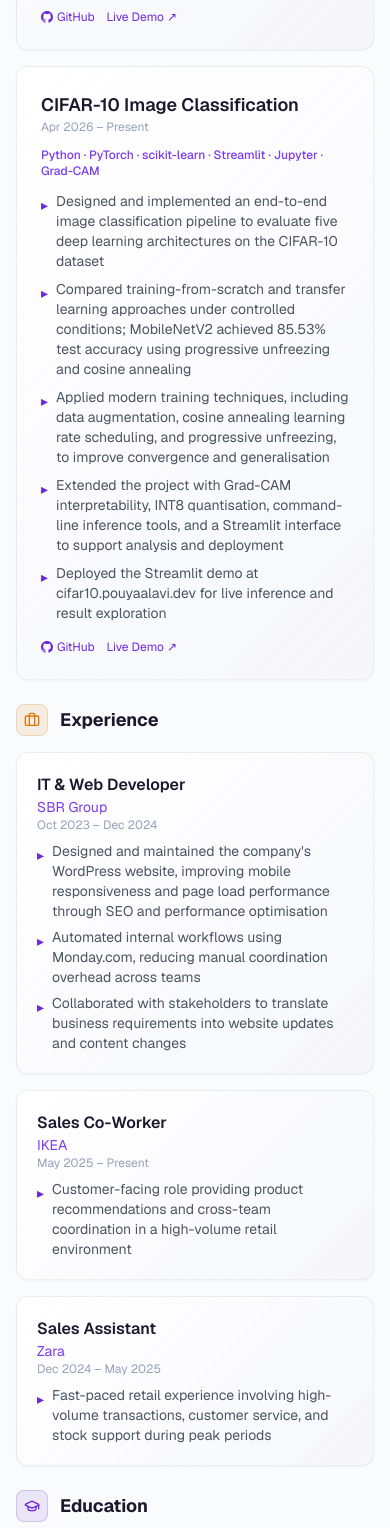
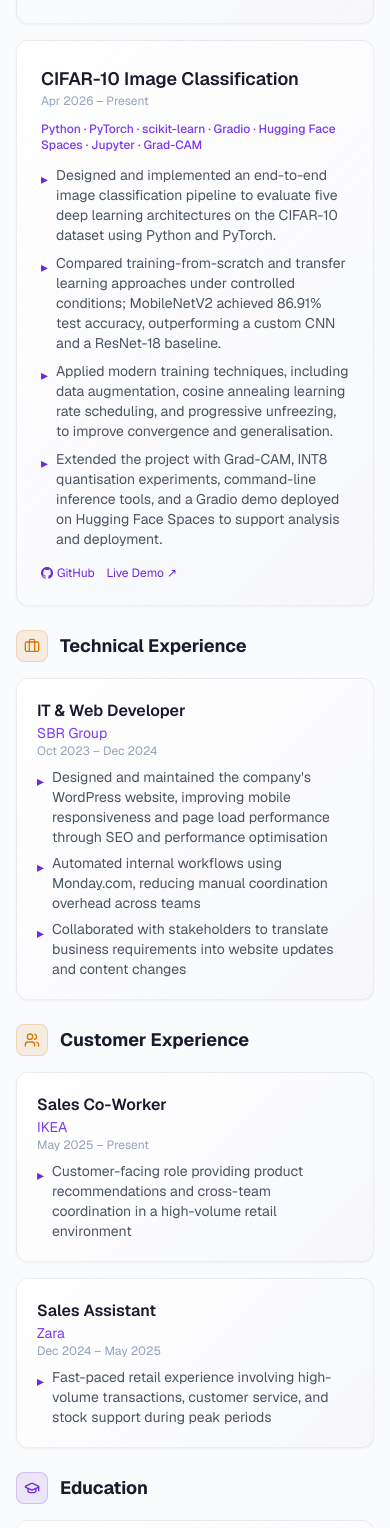
Before and after one commit to mrpouyaalavi/portfolio, a Next.js app: page /resume in a window 390 px wide. Shown: the part 2240-3768 px from the top of the page. Built offline with nearby package versions, Linux system fonts and the light colour scheme.

Commit message:
Update resume and details based on new project

```diff
--- a/src/app/about/AboutClient.tsx
+++ b/src/app/about/AboutClient.tsx
@@ -72,9 +72,9 @@
                 <span className="text-accent-light font-medium">
                   CIFAR-10 image classification
                 </span>{" "}
-                project that compares custom CNNs and transfer learning under
-                controlled conditions, with Grad-CAM interpretability and a
-                Streamlit demo.
+                project that compares a custom CNN, MobileNetV2, and ResNet-18
+                under controlled conditions, with Grad-CAM interpretability and
+                a Gradio demo on Hugging Face Spaces.
               </p>
               <p className="text-text-secondary leading-relaxed">
                 I care about accessibility, testing, and user-centred design,
--- a/src/app/resume/ResumeClient.tsx
+++ b/src/app/resume/ResumeClient.tsx
@@ -122,10 +122,9 @@
                 web applications using Next.js, React, TypeScript, and
                 Supabase. Built and deployed projects including Syllabus
                 Sync, a student productivity platform, and a CIFAR-10 image
-                classification app using Python, PyTorch, and Streamlit.
-                Strong foundation in software development, testing,
-                accessibility, and user-centred design. Open to graduate and
-                junior full-stack roles.
+                classification app using Python, PyTorch, and Gradio. Strong
+                foundation in software development, testing, accessibility,
+                and user-centred design.
               </p>
             </section>
           </AnimatedSection>
@@ -218,17 +217,50 @@
             </section>
           </AnimatedSection>
 
-          {/* Experience */}
+          {/* Technical Experience */}
           <AnimatedSection variants={fadeInUp}>
             <section className="space-y-4">
               <div className="flex items-center gap-3 mb-4">
                 <div className="w-8 h-8 rounded-lg bg-warm/10 border border-warm/20 flex items-center justify-center">
                   <Briefcase size={16} className="text-warm" />
                 </div>
-                <h3 className="text-lg font-bold text-foreground">Experience</h3>
+                <h3 className="text-lg font-bold text-foreground">Technical Experience</h3>
               </div>
               <div className="space-y-4">
-                {experiences.map((exp) => (
+                {experiences.filter((e) => e.type === "technical").map((exp) => (
+                  <div key={`${exp.company}-${exp.title}`} className="glass-card p-5">
+                    <div className="flex flex-col sm:flex-row sm:items-baseline justify-between mb-2">
+                      <div>
+                        <h4 className="font-semibold text-foreground">{exp.title}</h4>
+                        <p className="text-sm text-accent-light">{exp.company}</p>
+                      </div>
+                      <span className="text-xs text-text-muted">{exp.period}</span>
+                    </div>
+                    <ul className="space-y-1.5 mt-2">
+                      {exp.description.map((d) => (
+                        <li key={d} className="flex items-start gap-2 text-sm text-text-secondary">
+                          <span className="text-accent mt-1 shrink-0">▸</span>
+                          {d}
+                        </li>
+                      ))}
+                    </ul>
+                  </div>
+                ))}
+              </div>
+            </section>
+          </AnimatedSection>
+
+          {/* Customer Experience */}
+          <AnimatedSection variants={fadeInUp}>
+            <section className="space-y-4">
+              <div className="flex items-center gap-3 mb-4">
+                <div className="w-8 h-8 rounded-lg bg-warm/10 border border-warm/20 flex items-center justify-center">
+                  <Users size={16} className="text-warm" />
+                </div>
+                <h3 className="text-lg font-bold text-foreground">Customer Experience</h3>
+              </div>
+              <div className="space-y-4">
+                {experiences.filter((e) => e.type === "customer").map((exp) => (
                   <div key={`${exp.company}-${exp.title}`} className="glass-card p-5">
                     <div className="flex flex-col sm:flex-row sm:items-baseline justify-between mb-2">
                       <div>
--- a/src/lib/data.ts
+++ b/src/lib/data.ts
@@ -50,14 +50,15 @@
     category: "AI/ML",
     year: "Apr 2026 – Present",
     description:
-      "End-to-end deep learning image classification on CIFAR-10 — controlled comparison of custom CNNs and transfer learning, with Grad-CAM, CLI tools, and a live Streamlit demo.",
+      "An end-to-end deep learning image classification project on the CIFAR-10 dataset, built with Python and PyTorch. Compares a custom CNN, MobileNetV2, and ResNet-18 under controlled training and transfer learning settings, with data augmentation, Grad-CAM visualisation, CLI inference tools, and a Gradio demo deployed on Hugging Face Spaces. MobileNetV2 achieved 86.91% test accuracy.",
     fullDescription:
-      "An end-to-end deep learning image classification project on the CIFAR-10 dataset, built with Python and PyTorch. Designs and evaluates a custom CNN alongside multiple training-from-scratch and transfer learning approaches under controlled conditions, including data augmentation, Grad-CAM visualisation, CLI inference tools, and an interactive Streamlit demo deployed at cifar10.pouyaalavi.dev. MobileNetV2 reached 85.53% test accuracy using progressive unfreezing and cosine annealing.",
+      "An end-to-end deep learning image classification project on the CIFAR-10 dataset, built with Python and PyTorch. Compares a custom CNN, MobileNetV2, and ResNet-18 under controlled training and transfer learning settings, with data augmentation, Grad-CAM visualisation, CLI inference tools, and a Gradio demo deployed on Hugging Face Spaces. MobileNetV2 achieved 86.91% test accuracy.",
     tags: [
       "Python",
       "PyTorch",
       "scikit-learn",
-      "Streamlit",
+      "Gradio",
+      "Hugging Face Spaces",
       "Jupyter",
       "Grad-CAM",
     ],
@@ -66,11 +67,10 @@
       demo: "https://cifar10.pouyaalavi.dev",
     },
     highlights: [
-      "Designed and implemented an end-to-end image classification pipeline to evaluate five deep learning architectures on the CIFAR-10 dataset",
-      "Compared training-from-scratch and transfer learning approaches under controlled conditions; MobileNetV2 achieved 85.53% test accuracy using progressive unfreezing and cosine annealing",
-      "Applied modern training techniques, including data augmentation, cosine annealing learning rate scheduling, and progressive unfreezing, to improve convergence and generalisation",
-      "Extended the project with Grad-CAM interpretability, INT8 quantisation, command-line inference tools, and a Streamlit interface to support analysis and deployment",
-      "Deployed the Streamlit demo at cifar10.pouyaalavi.dev for live inference and result exploration",
+      "Designed and implemented an end-to-end image classification pipeline to evaluate five deep learning architectures on the CIFAR-10 dataset using Python and PyTorch.",
+      "Compared training-from-scratch and transfer learning approaches under controlled conditions; MobileNetV2 achieved 86.91% test accuracy, outperforming a custom CNN and a ResNet-18 baseline.",
+      "Applied modern training techniques, including data augmentation, cosine annealing learning rate scheduling, and progressive unfreezing, to improve convergence and generalisation.",
+      "Extended the project with Grad-CAM, INT8 quantisation experiments, command-line inference tools, and a Gradio demo deployed on Hugging Face Spaces to support analysis and deployment.",
     ],
   },
 };
```
Also changed, not shown: 1 other file (tests, documents, lock files or other folders).
